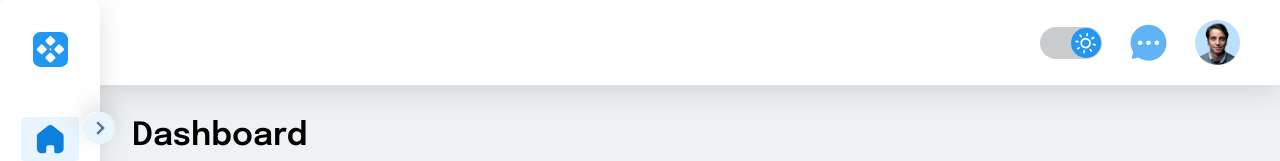
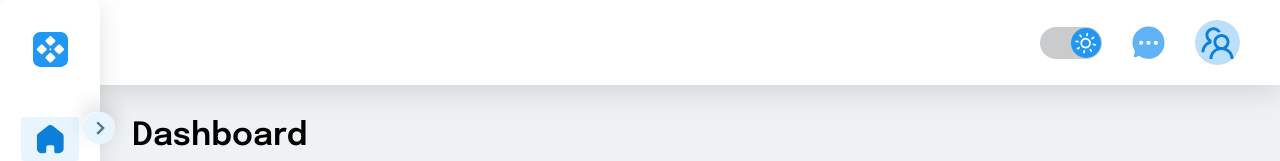
Before and after one commit to AlbinaBlazhko17/turbo, a React (Vite) app: page / in a window 1280 px wide. Shown: the top 161 px of the page. Built offline with nearby package versions, Linux system fonts and the light colour scheme; sample sign-in values are in the browser's storage.

Commit message:
feat: add protected routes and auth layout

```diff
--- /dev/null
+++ b/src/auth/auth.ts
@@ -0,0 +1,6 @@
+import { createContext } from 'react';
+
+export const AuthContext = createContext({
+	isAuthenticated: false,
+	toggleAuth: () => {},
+});
--- /dev/null
+++ b/src/layout/AuthLayout/AuthLayout.tsx
@@ -0,0 +1,18 @@
+import { AuthContext } from '@/auth/auth';
+import { useContext } from 'react';
+import { Outlet } from 'react-router';
+import Header from '../Header/Header';
+
+function AuthLayout() {
+	const { isAuthenticated } = useContext(AuthContext);
+	return (
+		<div>
+			<Header isAuthenticated={isAuthenticated} />
+			<main>
+				<Outlet />
+			</main>
+		</div>
+	);
+}
+
+export default AuthLayout;
--- a/src/layout/Header/Header.tsx
+++ b/src/layout/Header/Header.tsx
@@ -7,10 +7,11 @@ import { useContext } from 'react';
 import { Link } from 'react-router-dom';
 import ReactSwitch from 'react-switch';
 import { ThemeContext } from '../../theme/theme';
+import TeamIcon from '@assets/icons/team.svg';
 
 import style from './header.module.scss';
 
-function Header() {
+function Header({ isAuthenticated }: { isAuthenticated: boolean }) {
 	const { theme, toggleTheme } = useContext(ThemeContext);
 
 	return (
@@ -55,7 +56,7 @@ function Header() {
 					<img src={ChatBlue} alt="chat" />
 				</Link>
 				<Link to="/" className={style.header__img}>
-					<img src={PersonPhoto} alt="user" />
+					<img src={isAuthenticated ? PersonPhoto : TeamIcon} alt="user" />
 				</Link>
 			</div>
 		</header>
--- a/src/layout/Header/header.module.scss
+++ b/src/layout/Header/header.module.scss
@@ -39,9 +39,11 @@
 		box-sizing: border-box;
 		width: 45px;
 		height: 45px;
-
+		display: flex;
+		justify-content: center;
+		align-items: center;
 		& img {
-			width: 100%;
+			width: 90%;
 			height: 100%;
 		}
 	}
--- a/src/pages/App/App.tsx
+++ b/src/pages/App/App.tsx
@@ -4,21 +4,31 @@ import routesConfig from '@routes/routes';
 import { ThemeContext } from '@theme/theme';
 
 import './App.css';
+import { AuthContext } from '@/auth/auth';
 
 function App() {
 	const [theme, setTheme] = useState(localStorage.getItem('theme') || 'light');
+	const auth = localStorage.getItem('isAuthenticated');
+	const [isAuthenticated, setIsAuthenticated] = useState(auth ? !!auth : false);
 
 	const toggleTheme = () => {
 		localStorage.setItem('theme', theme === 'light' ? 'dark' : 'light');
 		setTheme(theme === 'light' ? 'dark' : 'light');
 	};
 
+	const toggleAuth = () => {
+		localStorage.setItem('isAuthenticated', `${!isAuthenticated}`);
+		setIsAuthenticated(!isAuthenticated);
+	};
+
 	return (
-		<ThemeContext.Provider value={{ theme, toggleTheme }}>
-			<div className={`${theme}`}>
-				<RouterProvider router={routesConfig} />
-			</div>
-		</ThemeContext.Provider>
+		<AuthContext.Provider value={{ isAuthenticated, toggleAuth }}>
+			<ThemeContext.Provider value={{ theme, toggleTheme }}>
+				<div className={`${theme}`}>
+					<RouterProvider router={routesConfig} />
+				</div>
+			</ThemeContext.Provider>
+		</AuthContext.Provider>
 	);
 }
 
--- /dev/null
+++ b/src/pages/LoginPage/LoginPage.tsx
@@ -0,0 +1,4 @@
+function LoginPage() {
+	return <h1>LoginPage</h1>;
+}
+export default LoginPage;
--- /dev/null
+++ b/src/pages/SignupPage/SignupPage.tsx
@@ -0,0 +1,5 @@
+function Signup() {
+	return <h1>SignUp page</h1>;
+}
+
+export default Signup;
--- /dev/null
+++ b/src/routes/PrivateRoutes/PrivateRoutes.tsx
@@ -0,0 +1,11 @@
+import { AuthContext } from '@/auth/auth';
+import { useContext } from 'react';
+import { Navigate, Outlet } from 'react-router';
+
+function PrivateRoutes() {
+	const { isAuthenticated } = useContext(AuthContext);
+
+	return isAuthenticated ? <Outlet /> : <Navigate to="/login" />;
+}
+
+export default PrivateRoutes;
```
Also changed, not shown: src/routes/routes.tsx (+24 -0 lines).
